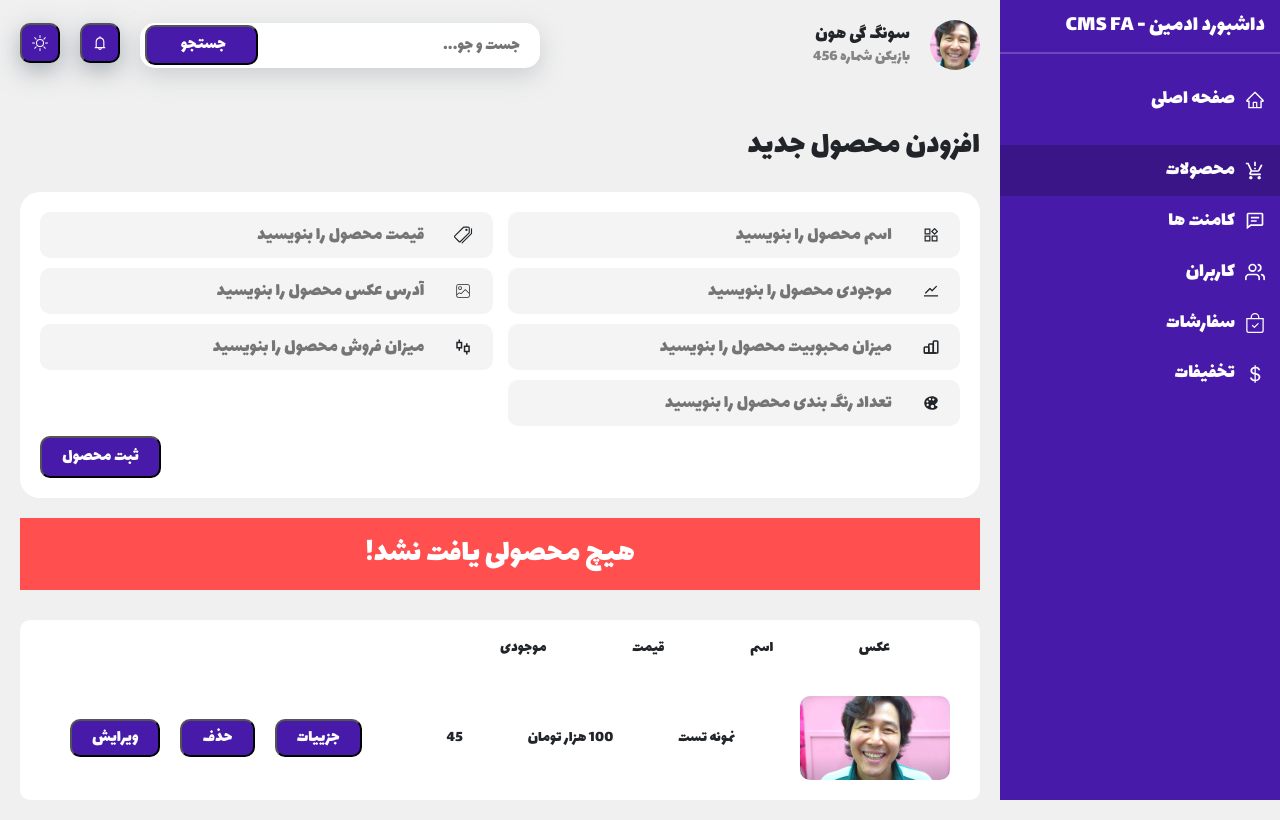
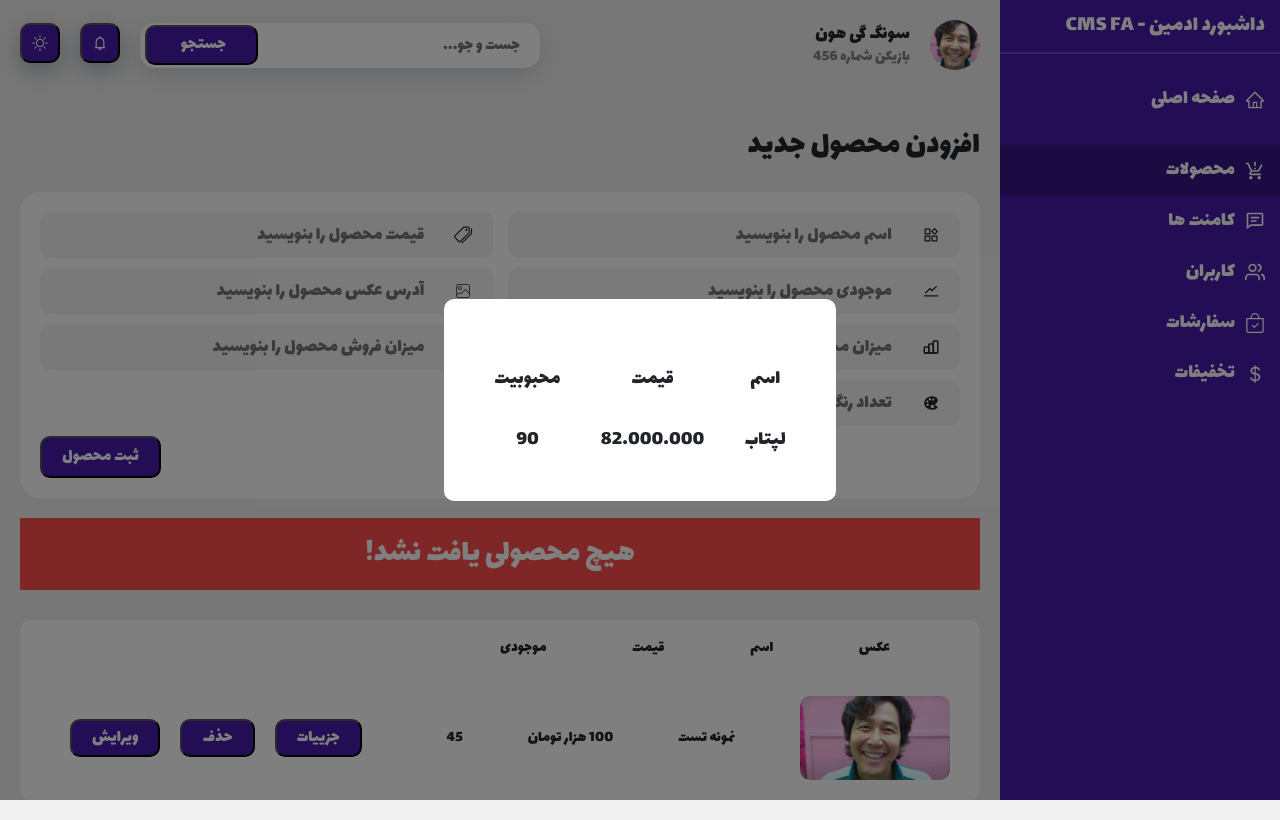
Before and after one commit to esrafil418/FA-CMS, a React (Vite) app: page /products in a window 1280 px wide. Built offline with nearby package versions, Linux system fonts and the light colour scheme.

Commit message:
feat: Creat Details Modal

```diff
--- /dev/null
+++ b/src/cms.css
@@ -0,0 +1,20 @@
+.modal-parent {
+	position: fixed;
+	top: 50%;
+	left: 50%;
+	transform: translate(-50%, -50%);
+	z-index: 2;
+	width: 100%;
+	height: 100vh;
+	background-color: rgba(0, 0, 0, 0.5);
+	display: flex;
+	align-items: center;
+	justify-content: center;
+	opacity: 0;
+	visibility: hidden;
+	transition: 0.4s;
+}
+.modal-parent.active {
+	opacity: 1;
+	visibility: visible;
+}
--- /dev/null
+++ b/src/components/DetailsModal/DetailsModal.css
@@ -0,0 +1,21 @@
+.detail-modal {
+	padding: 30px;
+	background-color: var(--white);
+	font-size: 1.3rem;
+	border-radius: 10px;
+}
+
+.cms-table {
+	margin-top: 20px;
+	width: 100%;
+	background-color: var(--white);
+}
+
+.cms-table tr {
+	text-align: center;
+}
+
+.cms-table th,
+.cms-table td {
+	padding: 20px;
+}
--- /dev/null
+++ b/src/components/DetailsModal/DetailsModal.jsx
@@ -0,0 +1,39 @@
+import { useEffect } from "react";
+import "./DetailsModal.css";
+
+export default function DetailsModal({ onHide }) {
+	useEffect(() => {
+		const checkKey = (event) => {
+			console.log(event);
+			if (event.keyCode === "Escape") {
+				onHide();
+			}
+		};
+		window.addEventListener("keydown", checkKey);
+
+		return window.removeEventListener("keydown", checkKey);
+	});
+	return (
+		<div className="modal-parent active">
+			<div className="detail-modal">
+				<table className="cms-table">
+					<thead>
+						<tr>
+							<th>اسم</th>
+							<th>قیمت</th>
+							<th>محبوبیت</th>
+						</tr>
+					</thead>
+
+					<tbody>
+						<tr>
+							<td>لپتاب</td>
+							<td>82.000.000</td>
+							<td>90</td>
+						</tr>
+					</tbody>
+				</table>
+			</div>
+		</div>
+	);
+}
--- a/src/components/ProductsTable/ProductsTable.jsx
+++ b/src/components/ProductsTable/ProductsTable.jsx
@@ -1,17 +1,24 @@
 import { useState } from "react";
 import "./ProductsTable.css";
 import DeleteModal from "../DeleteModal/DeleteModal";
+import DetailsModal from "../DetailsModal/DetailsModal";
 
 export default function ProductsTable() {
-	const [isShowModal, setIsShowModal] = useState(false);
+	const [isShowDeleteModal, setIsShowDeleteModal] = useState(false);
+	const [isShowDetailModal, setIsShowDetailModal] = useState(false);
 	const deleteModalCancelAction = () => {
-		setIsShowModal(false);
+		setIsShowDeleteModal(false);
 	};
 	const deleteModalSubmitAction = () => {
-		setIsShowModal(false);
+		setIsShowDeleteModal(false);
+	};
+
+	const closeDetailsModal = () => {
+		setIsShowDetailModal(false);
 	};
 	return (
 		<>
+			<DetailsModal />
 			<table className="products-table">
 				<thead>
 					<tr className="products-table-heading-tr">
@@ -36,13 +43,17 @@ export default function ProductsTable() {
 						<td className="">45</td>
 
 						<td>
-							<button type="button" className="products-table-btn">
+							<button
+								type="button"
+								className="products-table-btn"
+								onClick={() => setIsShowDetailModal(true)}
+							>
 								جزییات
 							</button>
 							<button
 								type="button"
 								className="products-table-btn"
-								onClick={() => setIsShowModal(true)}
+								onClick={() => setIsShowDeleteModal(true)}
 							>
 								حذف
 							</button>
@@ -54,12 +65,13 @@ export default function ProductsTable() {
 				</tbody>
 			</table>
 
-			{isShowModal && (
+			{isShowDeleteModal && (
 				<DeleteModal
 					submit={deleteModalSubmitAction}
 					cancel={deleteModalCancelAction}
 				/>
 			)}
+			{isShowDetailModal && <DetailsModal onHide={closeDetailsModal} />}
 		</>
 	);
 }
--- a/src/main.jsx
+++ b/src/main.jsx
@@ -3,6 +3,7 @@ import { createRoot } from "react-dom/client";
 import App from "./App.jsx";
 import "bootstrap/dist/css/bootstrap.css";
 import "./custom.css";
+import "./cms.css";
 import { BrowserRouter } from "react-router-dom";
 
 createRoot(document.getElementById("root")).render(
```
